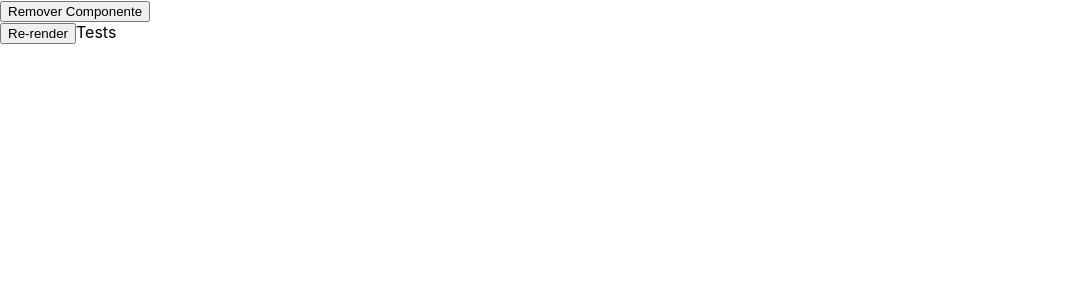
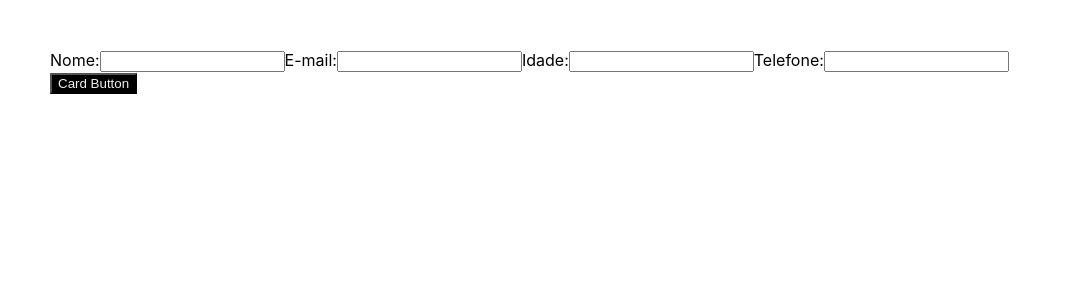
Before and after one commit to Billmetal/advanced-reactjs-dio, a React (Create React App) app: page / in a window 1280 px wide. Shown: the top 300 px of the page, without its empty margins (0-1072 px from the left). Built offline with nearby package versions, Linux system fonts and the light colour scheme.

Commit message:
Context API

```diff
--- a/src/App.js
+++ b/src/App.js
@@ -1,46 +1,21 @@
-import React, { Component } from "react";
-import Twitter from "./Twitter";
+import React, { useState, useEffect } from "react";
+import { ThemeContext, themes } from "./Theme";
+import Card from "./Card";
 
-class App extends Component {
+function App() {
+  const [token, setToken] = useState();
 
-  state = {
-    loading: false,
-    actived: true
-  };
+  useEffect(() => {
+    setTimeout(() => {
+      setToken("151d5s1d65df1d51fsd5");
+    },4000);
+  },[setToken]);
 
-  componentDidMount() {
-    setTimeout(() => {
-      this.setState({
-        loading: true
-      });
-    }, 3000);
-  }
-
-  onRemove = () => {
-    this.setState({
-      actived: false
-    });
-  };
-
-  render() {
-
-    const posts = [{
-      title: "xpto",
-      description: "foo"
-    },{
-      title: "xpto",
-      description: "foo"
-    }];
-
-    return (
-      <div>
-        <button onClick={this.onRemove}>Remover Componente</button>
-        {this.state.actived && (
-          <Twitter posts={posts} loading={this.state.loading} />
-        )}
-      </div>
-    );
-  }
+  return (
+    <ThemeContext.Provider value={{ ...themes.primary, token }}>
+      <Card />
+    </ThemeContext.Provider>
+  )
 }
 
 export default App;
--- /dev/null
+++ b/src/Card.js
@@ -0,0 +1,18 @@
+import React, { useContext } from "react";
+import { ThemeContext } from "./Theme";
+import Form from "./Form";
+
+
+function Card() {
+    const theme = useContext(ThemeContext);
+    console.log("theme:values",theme);
+
+    return (
+        <div style={{ padding: "50px" }}>
+            <Form />
+            <button style={{ background: theme.background, color: theme.color }} >Card Button</button>
+        </div>
+    );
+}
+
+export default Card;
--- /dev/null
+++ b/src/Form.js
@@ -0,0 +1,33 @@
+import React, { useContext } from "react";
+import { ThemeContext } from "./Theme";
+
+function Form() {
+
+    const context = useContext(ThemeContext);
+
+    const renderForm = (
+        <form>
+            <label>Nome:</label>
+            <input />
+            <label>E-mail:</label>
+            <input />
+            <label>Idade:</label>
+            <input />
+            <label>Telefone:</label>
+            <input />
+        </form>
+    );
+
+    const renderNotLogged = (
+        <h1>É necessário realizar o login !</h1>
+    );
+
+    return (
+        <div>
+            {!context.token ? renderNotLogged : renderForm}
+        </div>
+    );
+
+}
+
+export default Form;
--- /dev/null
+++ b/src/Theme.js
@@ -0,0 +1,14 @@
+import { createContext } from "react";
+
+export const themes = {
+    primary: {
+        background: "#000",
+        color: "#efefef"
+    },
+    secondary: {
+        background: "#efefef",
+        color: "#000"
+    }
+}
+
+export const ThemeContext = createContext(themes.secondary);
```
